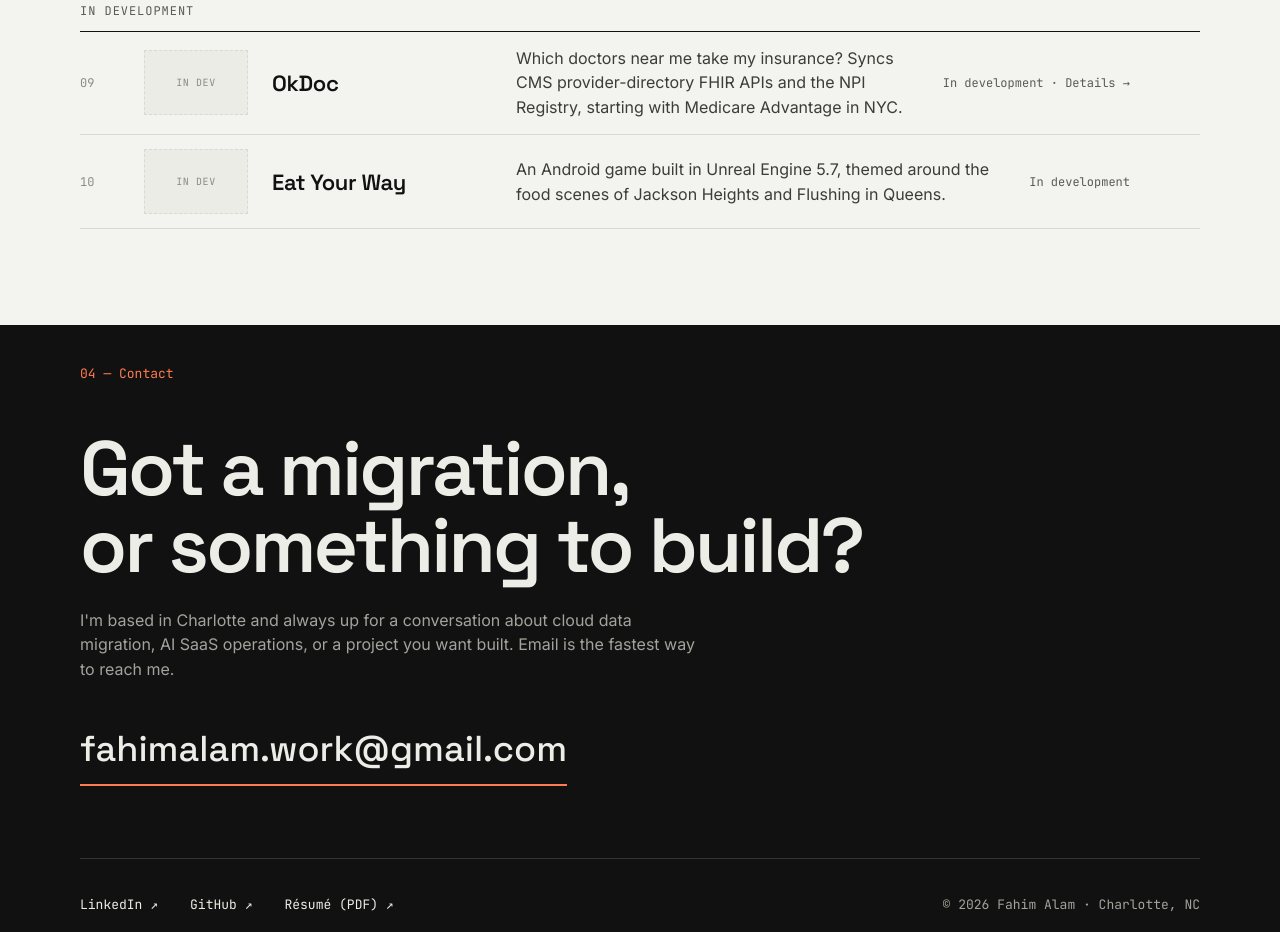
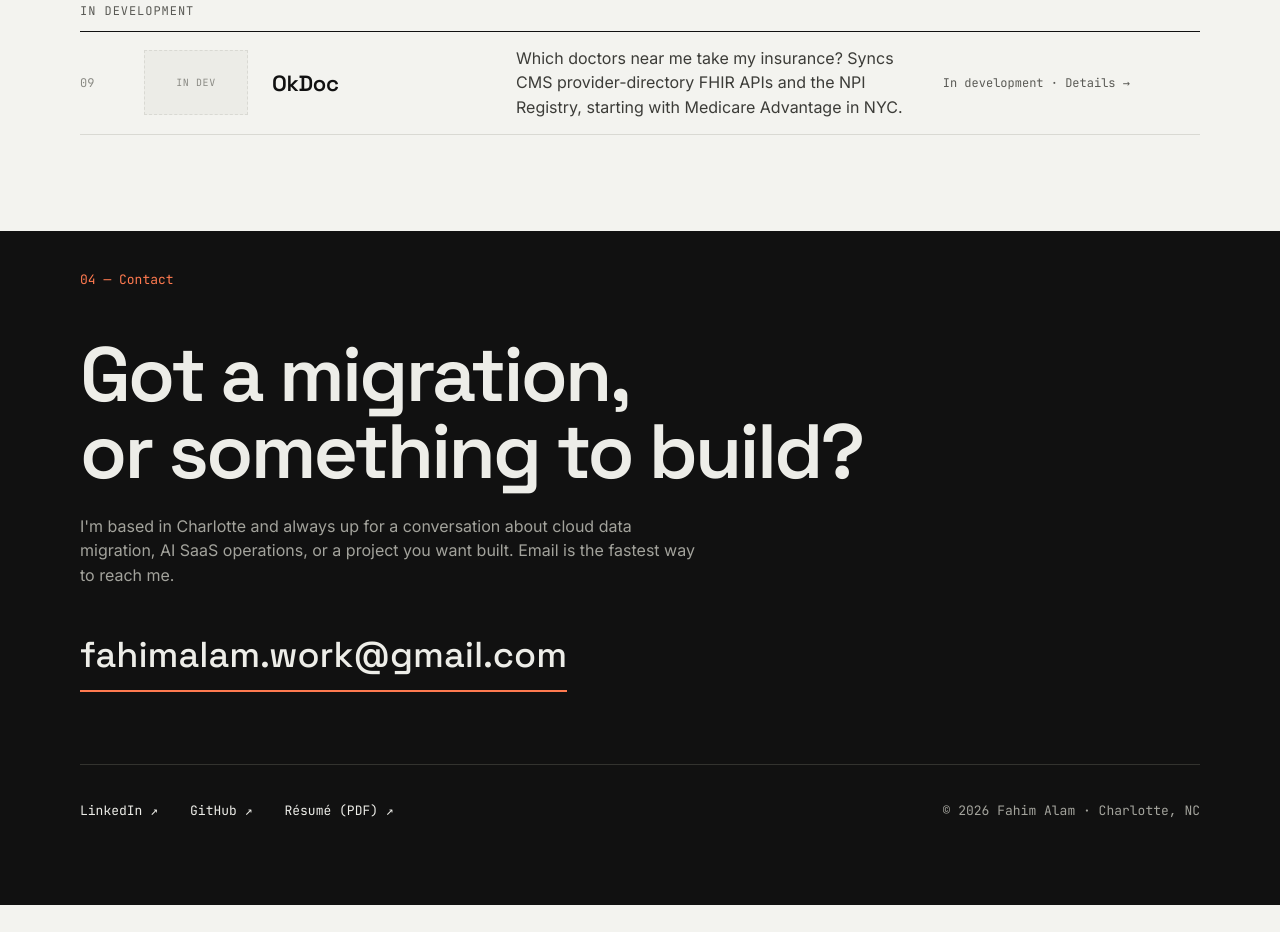
Before and after one commit to fahimalamwork/FahimAlam, a plain HTML site: page index.html in a window 1280 px wide. Shown: the part 5797-6729 px from the top of the page. After the commit the page ends 6702 px from the top, so only its background shows below. Drawn offline with Linux system fonts and the light colour scheme.

Commit message:
Remove Eat Your Way from the site

```diff
--- a/index.html
+++ b/index.html
@@ -291,7 +291,6 @@
             <h3 class="index-heading">In development</h3>
             <ol class="index">
               <li class="index-row"><a class="index-main" href="lab/#okdoc"><span class="index-no">09</span><span class="index-thumb index-blank" aria-hidden="true">In dev</span><span class="index-name">OkDoc</span><span class="index-line">Which doctors near me take my insurance? Syncs CMS provider-directory FHIR APIs and the NPI Registry, starting with Medicare Advantage in NYC.</span><span class="index-meta">In development · Details →</span></a></li>
-              <li class="index-row"><div class="index-main"><span class="index-no">10</span><span class="index-thumb index-blank" aria-hidden="true">In dev</span><span class="index-name">Eat Your Way</span><span class="index-line">An Android game built in Unreal Engine 5.7, themed around the food scenes of Jackson Heights and Flushing in Queens.</span><span class="index-meta">In development</span></div></li>
             </ol>
           </section>
         </div>
```
